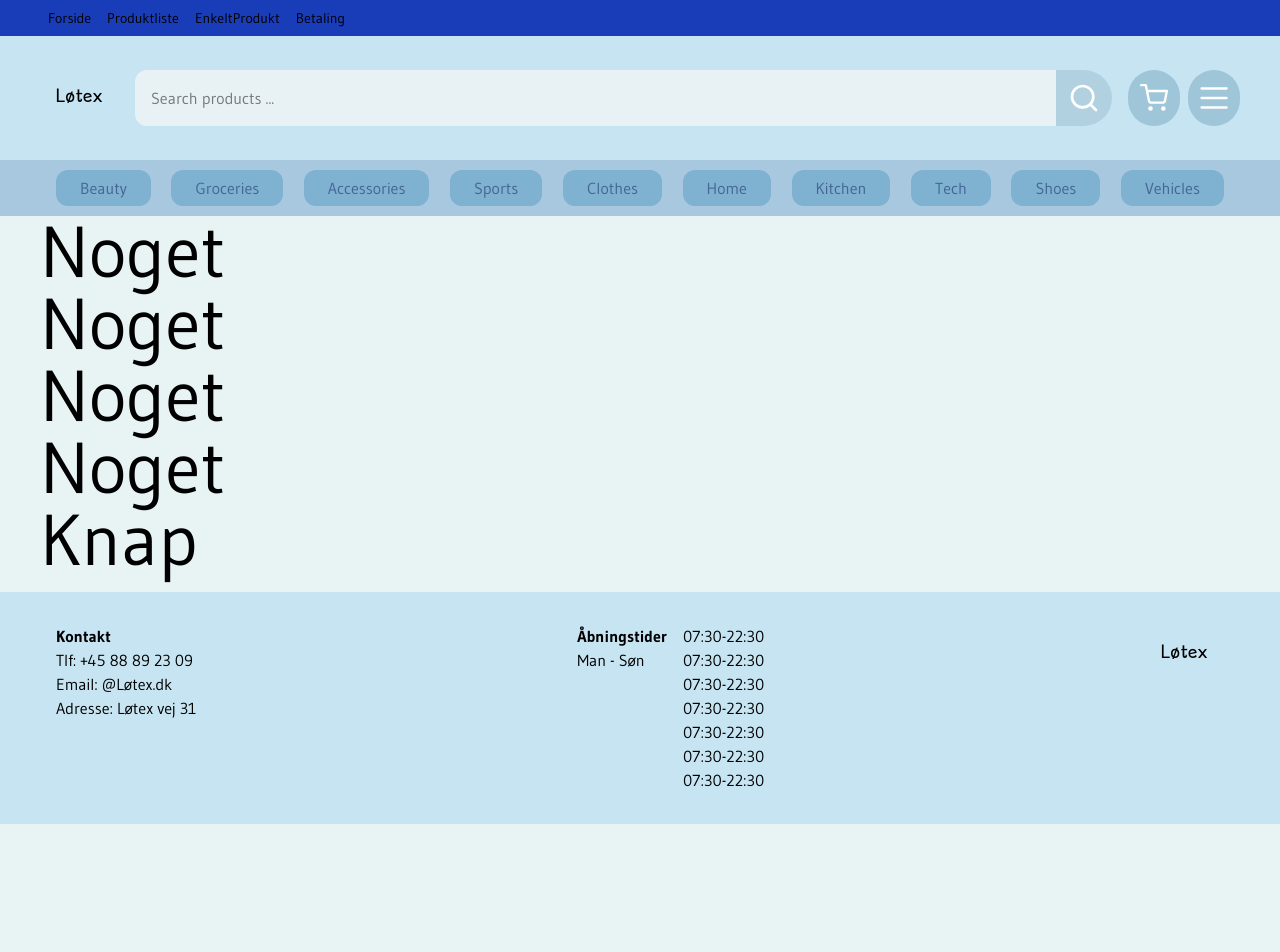
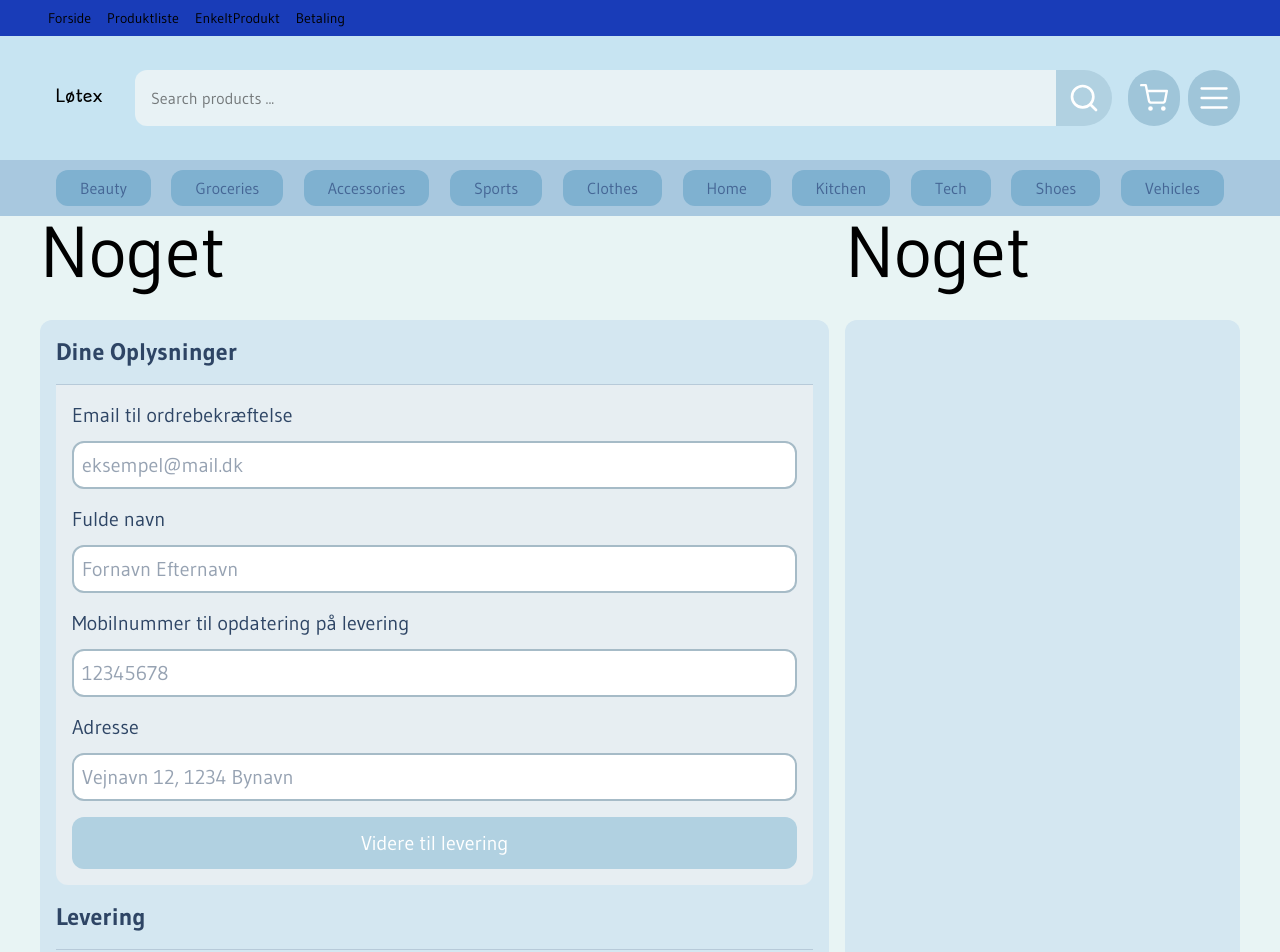
Before and after one commit to Jumo0003/En-simple-Webshop, a Next.js app: page /betaling in a window 1280 px wide. Shown: the top 952 px of the page. Before the commit the page ends 824 px from the top, so only its background shows below. Built offline with nearby package versions, Linux system fonts and the light colour scheme.

Commit message:
betalingsaccordion og rettelser Victory

```diff
--- a/src/app/(routes)/betaling/page.js
+++ b/src/app/(routes)/betaling/page.js
@@ -7,11 +7,17 @@ import BelobSektion from "@/app/components/BelobSektion";
 
 export default function Payment() {
   return (
-    <div className="text-7xl">
-      <DineVarer />
-      <FavoritListe />
-      <BetalingAccordion />
-      <BelobSektion />
+    <div className="text-7xl flex flex-col gap-8">
+      <div className="grid grid-cols-1 md:grid-cols-[2fr_1fr] gap-4">
+        <DineVarer />
+        <FavoritListe />
+      </div>
+
+      <div className="grid grid-cols-1 md:grid-cols-[2fr_1fr] gap-4">
+        <BetalingAccordion />
+        <BelobSektion />
+      </div>
+
       <BetalKnap />
     </div>
   );
--- a/src/app/components/(produkter)/Produkt.jsx
+++ b/src/app/components/(produkter)/Produkt.jsx
@@ -3,7 +3,7 @@ import Image from "next/image";
 
 const Produkt = ({produktnavn, brand, pris, tilbud, lager, billede, alt}) => {
   return (
-    <article className="bg-[#D4E7F1] text-[#456695] rounded-xl">
+    <article className="bg-[#D4E7F1] shadow-xl cursor-pointer transition-colors duration-400 hover:bg-[#c1d3dd] text-[#456695] rounded-xl">
       <Image
         src={billede}
         width={300}
--- a/src/app/components/BelobSektion.jsx
+++ b/src/app/components/BelobSektion.jsx
@@ -1,5 +1,5 @@
 const BelobIAlt = () => {
-  return <div>Noget</div>;
+  return <section className="text-xl bg-[#D4E7F1] p-4 rounded-xl"></section>;
 };
 
 export default BelobIAlt;
--- a/src/app/components/BetalingAccordion.jsx
+++ b/src/app/components/BetalingAccordion.jsx
@@ -1,5 +1,194 @@
+"use client";
+
+import {useRef, useState} from "react";
+
 const BetalingAccordion = () => {
-  return <div>Noget</div>;
+  const [levering, setLevering] = useState("all");
+  const [leveringAktiv, setLeveringAktiv] = useState(false);
+  const [betalingAktiv, setBetalingAktiv] = useState(false);
+
+  const oplysningerRef = useRef(null);
+  const leveringRef = useRef(null);
+  const betalingRef = useRef(null);
+
+  const leveringOptions = [
+    {value: "all", label: "Posthus/pakkeboks - NordPost"},
+    {value: "discount", label: "Levering til butik"},
+    {value: "discount2", label: "Hjemmelevering [Lørdag]"},
+    {value: "soldout", label: "Hjemmelevering - NordPost"},
+  ];
+
+  const selectedLevering =
+    leveringOptions.find((option) => option.value === levering)?.label ??
+    "All products";
+
+  return (
+    <section className="text-xl bg-[#D4E7F1] p-4 rounded-xl">
+      <details ref={oplysningerRef} open>
+        <summary className="text-[#2e4565] pb-4 border-b border-[#2e45652d] text-2xl font-bold rounded-t-xl cursor-pointer">
+          Dine Oplysninger
+        </summary>
+        <form className="text-md flex flex-col gap-4 text-[#2e4565] bg-[#e7eef2] p-4 rounded-b-xl">
+          <legend className="flex flex-col gap-3">
+            Email til ordrebekræftelse
+            <input
+              type="email"
+              placeholder="eksempel@mail.dk"
+              className="bg-white p-2 rounded-xl border-[#a6bbc7] border-2 focus:outline-none focus:ring-[#9FC5D9]"
+            />
+          </legend>
+
+          <legend className="flex flex-col gap-3">
+            Fulde navn
+            <input
+              type="text"
+              placeholder="Fornavn Efternavn"
+              maxLength={200}
+              className="bg-white p-2 rounded-xl border-[#a6bbc7] border-2 focus:outline-none focus:ring-[#9FC5D9]"
+            />
+          </legend>
+
+          <legend className="flex flex-col gap-3">
+            Mobilnummer til opdatering på levering
+            <input
+              type="tel"
+              placeholder="12345678"
+              maxLength={8}
+              className="bg-white p-2 rounded-xl border-[#a6bbc7] border-2 focus:outline-none focus:ring-[#9FC5D9]"
+            />
+          </legend>
+
+          <legend className="flex flex-col gap-3">
+            Adresse
+            <input
+              type="number"
+              placeholder="Vejnavn 12, 1234 Bynavn"
+              className="bg-white p-2 rounded-xl border-[#a6bbc7] border-2 focus:outline-none focus:ring-[#9FC5D9]"
+            />
+          </legend>
+
+          <button
+            id="betaling"
+            type="button"
+            onClick={() => {
+              setLeveringAktiv(true);
+              leveringRef.current.open = true;
+              oplysningerRef.current.open = false;
+            }}
+            className="transition-colors duration-400 w-full bg-[#b1d1e1] hover:bg-[#94b9cd] active:bg-[#94b9cd] hover:text-[#456695] active:text-[#456695] ease-in-out rounded-xl p-3 text-white"
+          >
+            Videre til levering
+          </button>
+        </form>
+      </details>
+      <details ref={leveringRef}>
+        <summary
+          tabIndex={leveringAktiv ? 0 : -1}
+          onClick={(event) => {
+            if (!leveringAktiv) event.preventDefault();
+          }}
+          className="text-[#2e4565] py-4 border-b border-[#2e45652d] text-2xl font-bold rounded-t-xl cursor-pointer"
+        >
+          Levering
+        </summary>
+        <div className="text-md text-[#2e4565] bg-[#e7eef2] flex flex-col gap-4 p-4 rounded-b-xl">
+          <fieldset className="flex flex-col gap-2">
+            <legend className="font-bold mb-4">Leveringsmetoder</legend>
+
+            {leveringOptions.map((option) => (
+              <button
+                key={option.value}
+                type="button"
+                onClick={() => setLevering(option.value)}
+                className={`rounded-xl p-4 text-left ${
+                  levering === option.value
+                    ? "bg-[#94b9cd] text-[#456695]"
+                    : "bg-white text-[#456695] hover:bg-[#e6f0f5]"
+                }`}
+              >
+                {option.label}
+              </button>
+            ))}
+          </fieldset>
+
+          <button
+            id="betaling"
+            type="button"
+            onClick={() => {
+              setBetalingAktiv(true);
+              betalingRef.current.open = true;
+              leveringRef.current.open = false;
+            }}
+            className="transition-colors duration-400 w-full bg-[#b1d1e1] hover:bg-[#94b9cd] active:bg-[#94b9cd] hover:text-[#456695] active:text-[#456695] ease-in-out rounded-xl p-3 text-white"
+          >
+            Benyt denne levering
+          </button>
+        </div>
+      </details>
+      <details ref={betalingRef}>
+        <summary
+          tabIndex={betalingAktiv ? 0 : -1}
+          onClick={(event) => {
+            if (!betalingAktiv) event.preventDefault();
+          }}
+          className="text-[#2e4565] py-4 border-b border-[#2e45652d] text-2xl font-bold rounded-t-xl cursor-pointer"
+        >
+          Betaling
+        </summary>
+        <form className="text-md text-[#2e4565] bg-[#e7eef2] p-4 rounded-b-xl">
+          <legend className="flex flex-col gap-3 p-4">
+            <b>Faktureringsadresse</b> <p>Vejnavn 12, 1234 Bynavn</p>
+          </legend>
+
+          <legend className="flex flex-col p-4 gap-3">
+            <b> Betal med</b>
+            <div className="flex gap-1 flex-wrap">
+              <div
+                className="w-16 aspect-video bg-red-300 rounded-sm"
+                title="KD"
+              ></div>
+              <div
+                className="w-16 aspect-video bg-green-400"
+                title="PayMobile"
+              ></div>
+              <div
+                className="w-16 aspect-video bg-blue-300 rounded-full"
+                title="Vipper"
+              ></div>
+              <div
+                className="w-16 aspect-video bg-yellow-200 rounded-bl-xl rounded-tr-xl"
+                title="ABC"
+              ></div>
+            </div>
+          </legend>
+
+          <legend className="flex flex-col gap-3 p-4 text-sm underline hover:text-green-900 cursor-pointer">
+            Tilføj gavekort?
+          </legend>
+
+          <legend className="flex flex-col gap-3 p-4">
+            <div className="flex gap-3 items-center">
+              <input
+                type="checkbox"
+                className="bg-white size-8 p-4 rounded-xl accent-[#4c6f86] border-[#a6bbc7] border-2 focus:outline-none focus:ring-[#9FC5D9]"
+              />
+              <h2>
+                Jeg accepterer Løtex' handelsbetingelser og privatlivspolitik
+              </h2>
+            </div>
+            <p className="text-sm text-gray-500">
+              Lorem ipsum dolor sit, amet consectetur adipisicing elit. Optio,
+              fuga officiis doloremque consectetur esse, enim laborum quis
+              architecto distinctio laboriosam, illum dignissimos beatae eaque
+              eos vitae. Qui eveniet reiciendis perspiciatis.
+            </p>
+          </legend>
+        </form>
+      </details>
+    </section>
+  );
 };
 
 export default BetalingAccordion;
+
+//useRef gemmer referencen til en værdi eller et HTML-element, uden at gen-rendere komponentet, når værdien ændres
--- a/src/app/components/Kategori.jsx
+++ b/src/app/components/Kategori.jsx
@@ -3,7 +3,7 @@ const Kategori = ({kategori, label}) => {
   return (
     <li>
       <Link
-        className="bg-[#7FB1D0] hover:bg-[#6ea1c1] hover:text-[#2e4b74] p-2 px-6 transition-colors rounded-xl duration-400"
+        className="bg-[#7FB1D0] hover:shadow-xl hover:bg-[#6ea1c1] hover:text-[#2e4b74] p-2 px-6 transition-colors rounded-xl duration-400"
         href={`/produkter?category=${encodeURIComponent(kategori)}`}
       >
         {label ?? kategori}
--- a/src/app/globals.css
+++ b/src/app/globals.css
@@ -98,3 +98,13 @@ main {
     right: auto;
   }
 }
+
+/* Fjerner standardpilen i moderne browsere */
+summary {
+  list-style: none;
+}
+
+/* Fjerner standardpilen i ældre versioner af Safari og Chrome */
+summary::-webkit-details-marker {
+  display: none;
+}
--- a/src/app/layout.js
+++ b/src/app/layout.js
@@ -1,4 +1,4 @@
-import { Gudea } from "next/font/google";
+import {Gudea} from "next/font/google";
 import "./globals.css";
 import Header from "@/app/components/Header";
 import Footer from "@/app/components/Footer";
@@ -14,9 +14,9 @@ const gudea = Gudea({
 
 const fungis = localFont({
   src: [
-    { path: "./Fonts/FUNGIS Regular.woff2", weight: "400", style: "normal" },
-    { path: "./Fonts/FUNGIS Bold.woff2", weight: "700", style: "normal" },
-    { path: "./Fonts/FUNGIS Heavy.woff2", weight: "900", style: "normal" },
+    {path: "./Fonts/FUNGIS Regular.woff2", weight: "400", style: "normal"},
+    {path: "./Fonts/FUNGIS Bold.woff2", weight: "700", style: "normal"},
+    {path: "./Fonts/FUNGIS Heavy.woff2", weight: "900", style: "normal"},
   ],
   variable: "--font-fungis",
 });
@@ -26,10 +26,13 @@ export const metadata = {
   description: "Generated by create next app",
 };
 
-export default function RootLayout({ children }) {
+export default function RootLayout({children}) {
   return (
-    <html lang="en" className={`${gudea.variable} ${fungis.variable} h-full antialiased`}>
-      <body className="min-h-full flex flex-col">
+    <html
+      lang="en"
+      className={`${gudea.variable} ${fungis.variable} h-full antialiased`}
+    >
+      <body className={`${gudea.className} min-h-full flex flex-col`}>
         <Navigation />
         <Header />
         <Kategorier />
```
Also changed, not shown: src/app/components/(produkter)/ProduktListeClient.jsx (+4 -4 lines).
